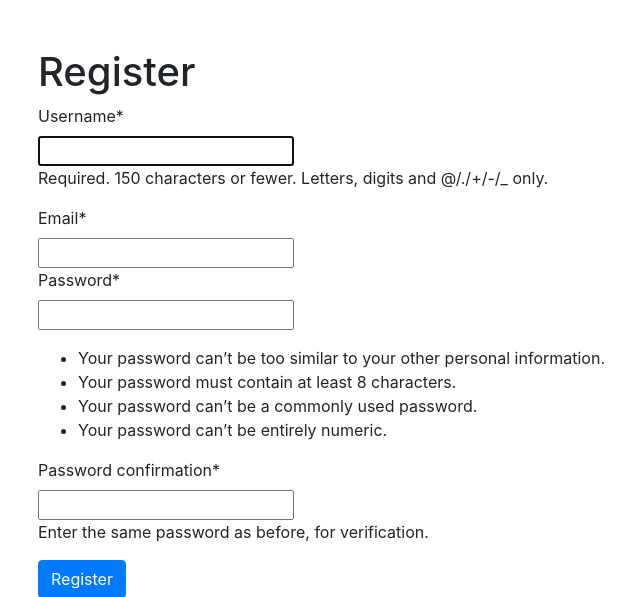
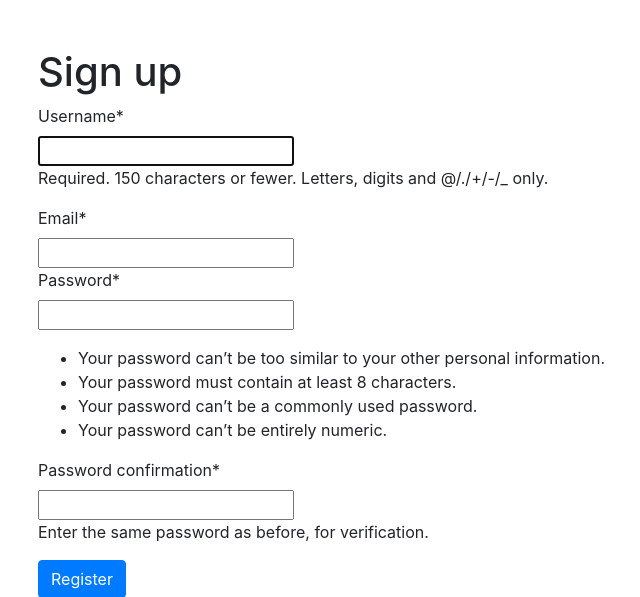
Before and after one commit to DamodarVishwakarma/crypto-app, a Django app: page /accounts/register/ in a window 1280 px wide. Shown: the part 56-653 px from the top of the page, without its empty margins (47-687 px from the left). Run offline with Django 4.2, Linux system fonts and the light colour scheme; some libraries are stand-ins or nearby versions.

Commit message:
change in register file

```diff
--- a/accounts/templates/accounts/register.html
+++ b/accounts/templates/accounts/register.html
@@ -6,7 +6,7 @@
 
 <!--Register-->
 <div class="container py-5">
-	<h1>Register</h1>
+	<h1>Sign up</h1>
 	<form method="POST">
 		{% csrf_token %}
 		{{ register_form|crispy }}
```
